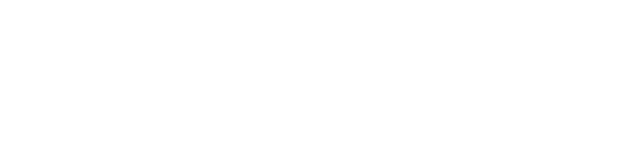
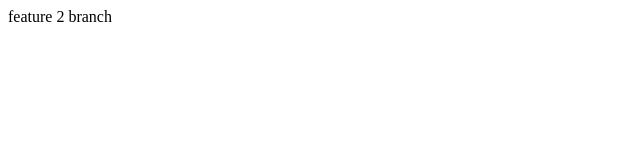
Before and after one commit to chandrima2108/trial, a plain HTML site: page index.html in a window 1280 px wide. Shown: the whole page, without its empty margins (0-640 px from the left). Drawn offline with Linux system fonts and the light colour scheme.

Commit message:
added new branch

```diff
--- a/index.html
+++ b/index.html
@@ -6,6 +6,6 @@
     <title>Document</title>
 </head>
 <body>
-    <div></div>
+    <div>feature 2 branch</div>
 </body>
 </html>
```
